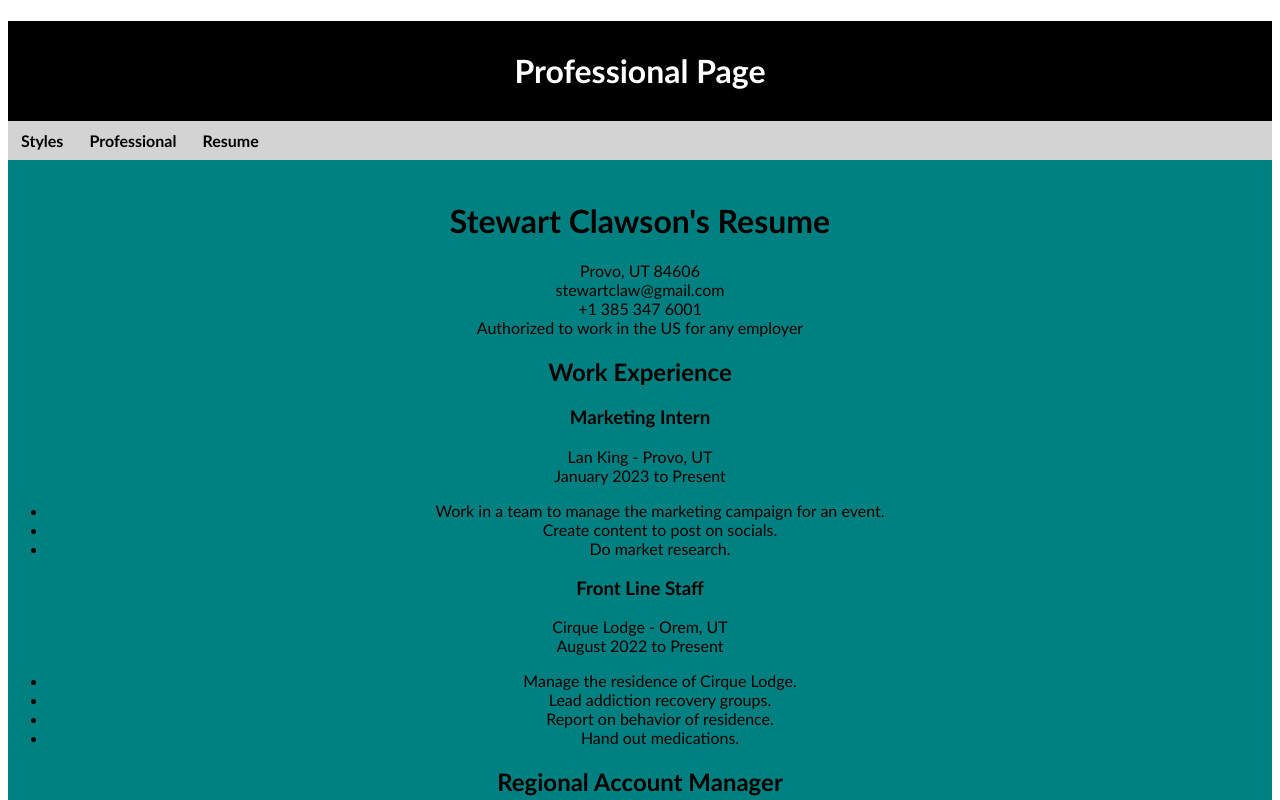
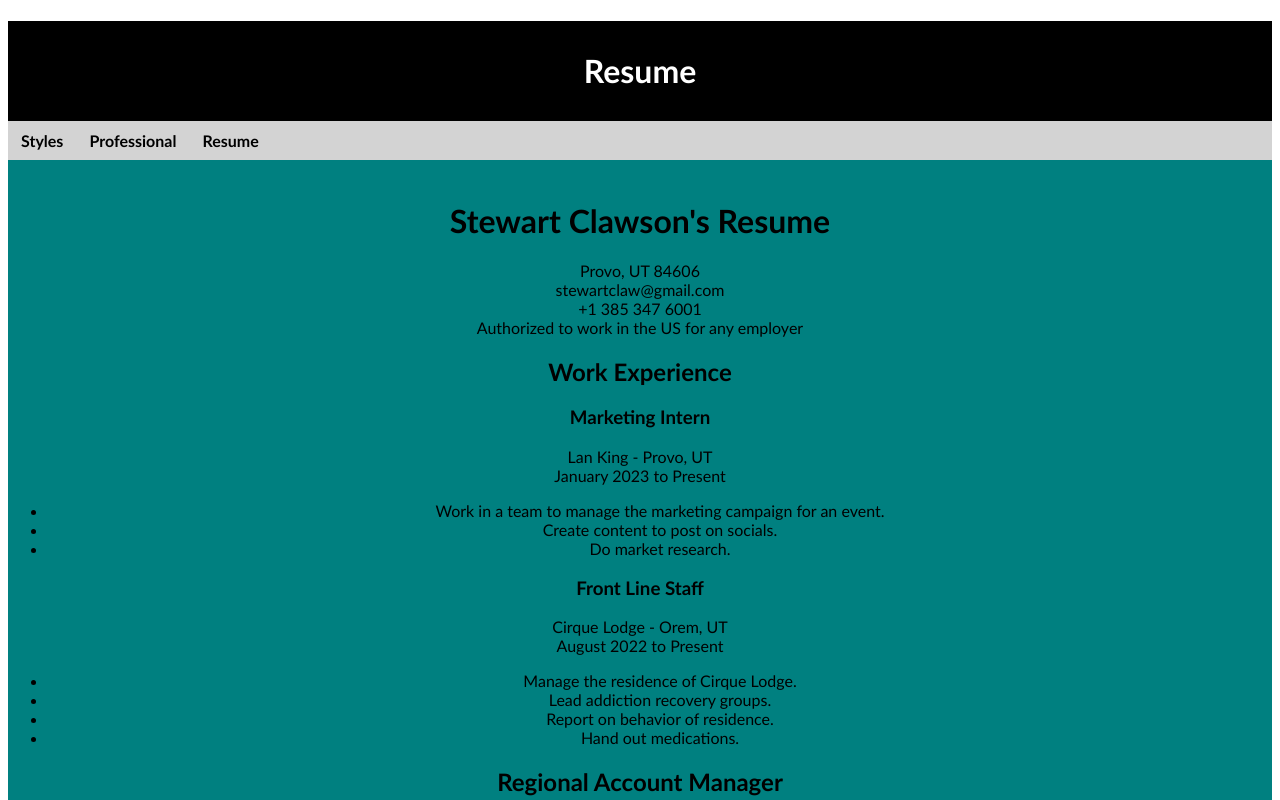
Before and after one commit to StewartClaw/IS-201-Final, a plain HTML site: page html/resume.html in a window 1280 px wide. Shown: the top 800 px of the page. Drawn offline with Linux system fonts and the light colour scheme.

Commit message:
Update resume.html

```diff
--- a/html/resume.html
+++ b/html/resume.html
@@ -9,7 +9,7 @@
 </head>
 <body>
     <div class="common header">
-        <h1 id="top">Professional Page</h1>
+        <h1 id="top">Resume</h1>
 
     </div>
     <nav class="common">
```
